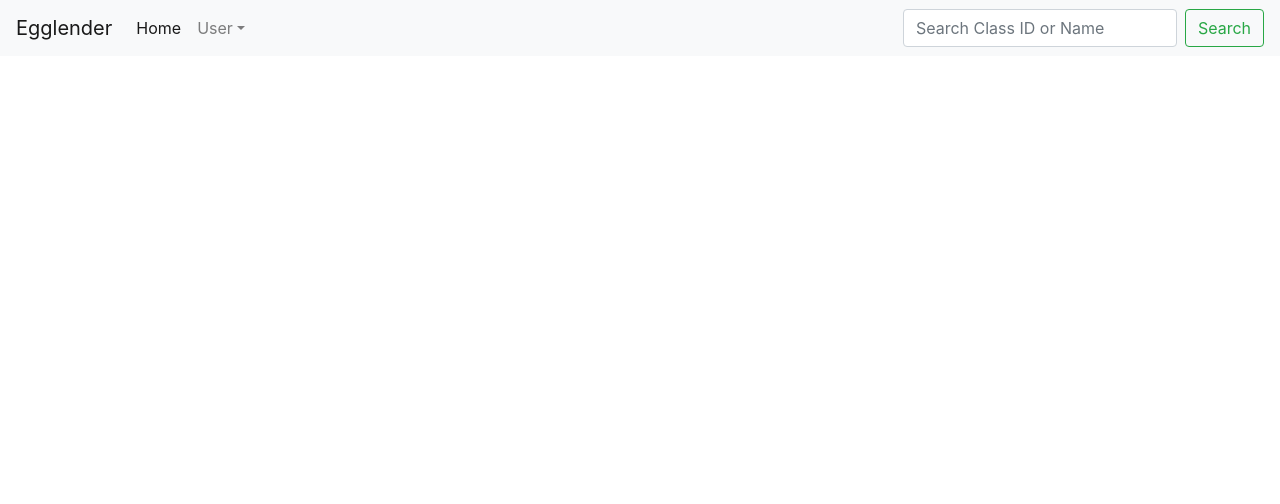
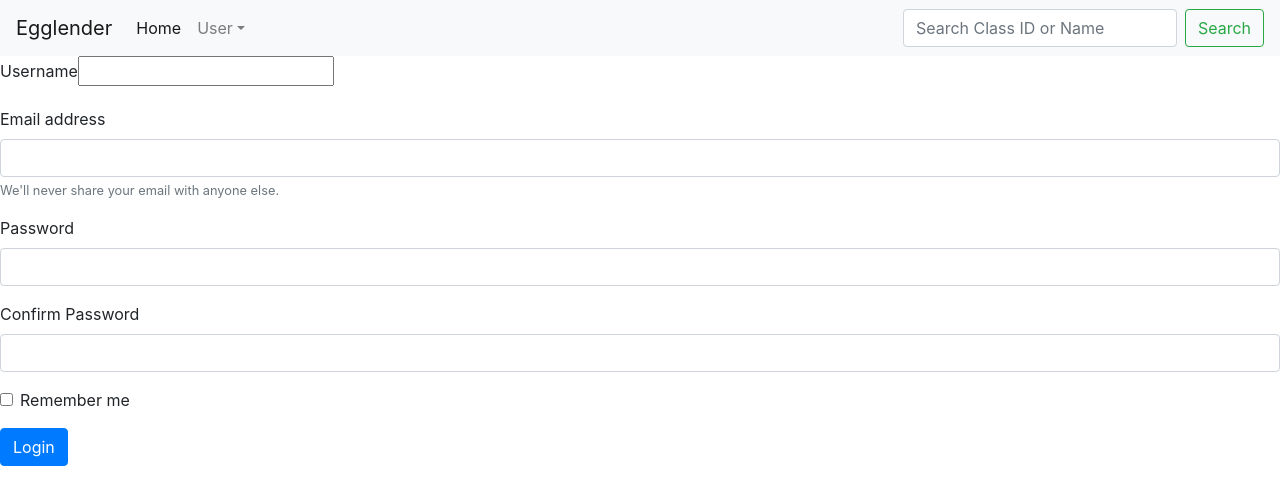
Before and after one commit to Clumsyndicate/Smart-Calendar-Frontend, a React (Create React App) app in the folder egglenderlogin/egglenderlogin/: page /register in a window 1280 px wide. Shown: the top 504 px of the page. Built offline with nearby package versions, Linux system fonts and the light colour scheme.

Commit message:
Add register sending and checking
now the register can send msg to backend and can check if input is valid

```diff
--- a/egglenderlogin/egglenderlogin/package.json
+++ b/egglenderlogin/egglenderlogin/package.json
@@ -7,6 +7,7 @@
     "@testing-library/react": "^11.1.2",
     "@testing-library/user-event": "^12.2.2",
     "axios": "^0.21.0",
+    "classnames": "^2.2.6",
     "react": "^17.0.1",
     "react-dom": "^17.0.1",
     "react-redux": "^7.2.2",
--- a/egglenderlogin/egglenderlogin/src/App.jsx
+++ b/egglenderlogin/egglenderlogin/src/App.jsx
@@ -4,7 +4,7 @@ import {BrowserRouter,Switch, Route} from 'react-router-dom';
 import EggNavigator from './mypages/navigator/index';
 import eggLogin from './mypages/login/index';
 import eggProfile from './mypages/profile/index';
-import eggSignup from './mypages/signup/index';
+import eggregister from './mypages/register/index';
 import eggHomepage from './mypages/Homepage/index';
 import eggSetting from './mypages/setting/index'
 export default class App extends Component{
@@ -15,7 +15,7 @@ export default class App extends Component{
                     <Switch>
                         <Route path ='/' exact component = {eggHomepage}/>
                         <Route path ='/Homepage' exact component = {eggHomepage}/>
-                        <Route path ='/signup' exact component = {eggSignup}/>
+                        <Route path ='/register' exact component = {eggregister}/>
                         <Route path ='/login' exact component = {eggLogin}/>
                         <Route path ='/profile' exact component = {eggProfile}/>
                         <Route path ='/setting' exact component = {eggSetting}/>
--- a/egglenderlogin/egglenderlogin/src/mypages/login/index.jsx
+++ b/egglenderlogin/egglenderlogin/src/mypages/login/index.jsx
@@ -18,7 +18,7 @@ export default class eggLogin extends Component{
                         <label className="form-check-label" htmlFor="usercheck">Remember me</label>
                     </div>
                     <button type="submit" className="btn btn-primary">Login</button>
-                    <a className="btn" href="/signup" role="button">Sign Up </a>
+                    <a className="btn" href="/register" role="button">Sign Up </a>
                 </form>
             </div>
         )
--- a/egglenderlogin/egglenderlogin/src/mypages/navigator/index.jsx
+++ b/egglenderlogin/egglenderlogin/src/mypages/navigator/index.jsx
@@ -23,7 +23,7 @@ export default class EggNavigator extends Component{
                         <Link className="dropdown-item" to="/setting">mySetting</Link>
                         <div className="dropdown-divider"></div>
                         <Link className="dropdown-item" to="/login">Logout</Link>
-                        <Link className="dropdown-item" to="/signup">Signup</Link>
+                        <Link className="dropdown-item" to="/register">register</Link>
                         <Link className="dropdown-item" to="/login">Login</Link>
                         </div>
                     </li>
--- a/egglenderlogin/egglenderlogin/src/mypages/signup/index.jsx
+++ b/egglenderlogin/egglenderlogin/src/mypages/register/index.jsx
@@ -1,49 +1,82 @@
 import React, {Component} from 'react'
 import {connect} from 'react-redux'
 import {bindActionCreators} from 'redux'
-import { signupAct } from './store/creator';
-import {reducer, actionCreator as signupActionCreator} from './store'
-class eggSignup extends Component{
+import {registerAct} from './store/creator';
+import {reducer, actionCreator as registerActionCreator} from './store'
+class eggregister extends Component{
     state = {
+        info: {
         userName: '',
         userEmail: '',
         userPwd: '',
         userPwd2: '',
+
+        },
+
+        errMessage: [],
     };
     handleSubmit = async e => {
         e.preventDefault();
-        const { data } = await this.props.signupFn.signupAct(
-          this.state
-        );
-
+        this.setState({ errMessage: [] });
+        console.log(this.state.info)
+        // const { data } = await this.props.registerFn.registerAct(
+        //   this.state
+        // );
+        const {data} = await this.props.registerFn.registerAct(this.state.info)
+        console.log(data)
+        if(data.status === 1)
+        {
+            return this.setState(
+                {
+                    errMessage:data.msg,
+                }
+            );
+        }
     }
     handleInput = data =>
     {
         this.setState({
-            [data.target.id]:data.target.value
+            info:{
+                ...this.state.info,
+                [data.target.id]:data.target.value
+            }
+
         });
     }
     render(){
-        const { userName, userEmail, userPwd, userPwd2} = this.state;
+        const { userName, userEmail, userPwd, userPwd2} = this.state.info;
+        const {errMessage}  =this.state;
         return(
             <div>
                 <form onSubmit = {this.handleSubmit}>
                     <div className="form-group">
                         <label htmlFor="userName">Username</label>
                         <input id="userName" type = "text" defaultValue={userName} onChange={this.handleInput}/>
+                        <small id="userNameHelp" className="form-text text-muted">
+                            {errMessage[0] === 'userName' && errMessage[1] }
+                        </small>
                     </div>
                     <div className="form-group">
                         <label htmlFor="userEmail">Email address</label>
                         <input type="email" className="form-control" id="userEmail" defaultValue={userEmail} onChange={this.handleInput}/>
                         <small id="emailHelp" className="form-text text-muted">We'll never share your email with anyone else.</small>
+                        <small id="userEmailHelp" className="form-text text-muted">
+                            {errMessage[0] === 'userEmail' && errMessage[1] }
+                        </small>
                     </div>
                     <div className="form-group">
                         <label htmlFor="userPwd">Password</label>
                         <input type="password" className="form-control" id="userPwd" defaultValue={userPwd} onChange={this.handleInput}/>
+                        <small id="userPwdHelp1" className="form-text text-muted">
+                            {errMessage[0] === 'userPwd' && errMessage[1] }
+                        </small>
                     </div>
                     <div className="form-group">
                         <label htmlFor="userPwd2">Confirm Password</label>
                         <input type="password" className="form-control" id="userPwd2" defaultValue={userPwd2} onChange={this.handleInput}/>
+                        <small id="userPwdHelp2" className="form-text text-muted">
+                            {errMessage[0] === 'userPwd2' && errMessage[1] }
+                        </small>
                     </div>
                     <div className="form-group form-check">
                         <input type="checkbox" className="form-check-input" id="remember" onChange={this.handleInput}/>
@@ -58,13 +91,13 @@ class eggSignup extends Component{
 const mapStateToProps = state =>
 {
     return {
-        signupData: state.signup
+        registerData: state.register
     }
 }
 const mapDispatchToProps = dispatch =>
 {
     return {
-        signupFn: bindActionCreators(signupActionCreator, dispatch)
+        registerFn: bindActionCreators(registerActionCreator, dispatch)
     }
 }
-export default connect(mapStateToProps,mapDispatchToProps)(eggSignup)
+export default connect(mapStateToProps,mapDispatchToProps)(eggregister)
--- a/egglenderlogin/egglenderlogin/src/mypages/signup/store/creator.js
+++ b/egglenderlogin/egglenderlogin/src/mypages/register/store/creator.js
@@ -1,8 +1,8 @@
 import axios from '../../../utils/request'
-export const signupAct = data =>
+export const registerAct = data =>
 {
     return dispatch => {
-        return axios.post('/api/signup', data );
+        return axios.post('/api/register', data );
     };
 
 
--- a/egglenderlogin/egglenderlogin/src/mypages/signup/store/index.js
+++ b/egglenderlogin/egglenderlogin/src/mypages/register/store/index.js
@@ -1,3 +1,3 @@
 import reducer from './reducer';
 import * as actionCreator from './creator';
-export {reducer,actionCreator};
+export {actionCreator,reducer};
--- a/egglenderlogin/egglenderlogin/src/store/reducer.js
+++ b/egglenderlogin/egglenderlogin/src/store/reducer.js
@@ -1,5 +1,5 @@
 import { combineReducers} from 'redux';
-import { reducer as signupReducer} from '../mypages/signup/store'
+import { reducer as registerReducer} from '../mypages/register/store'
 export default combineReducers({
-    signup: signupReducer
+    register: registerReducer
 });
```
Also changed, not shown: egglenderlogin/egglenderlogin/src/mypages/register/store/reducer.js (renamed from egglenderlogin/egglenderlogin/src/mypages/signup/store/reducer.js), egglenderlogin/egglenderlogin/src/mypages/register/store/types.js (added), 1 other file (tests, documents, lock files or other folders).
